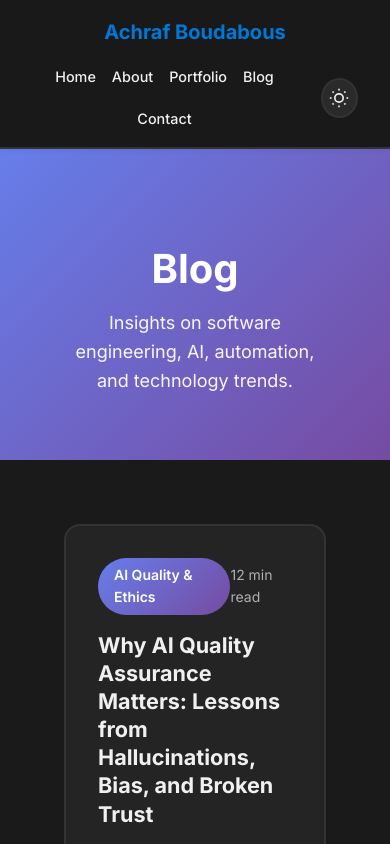
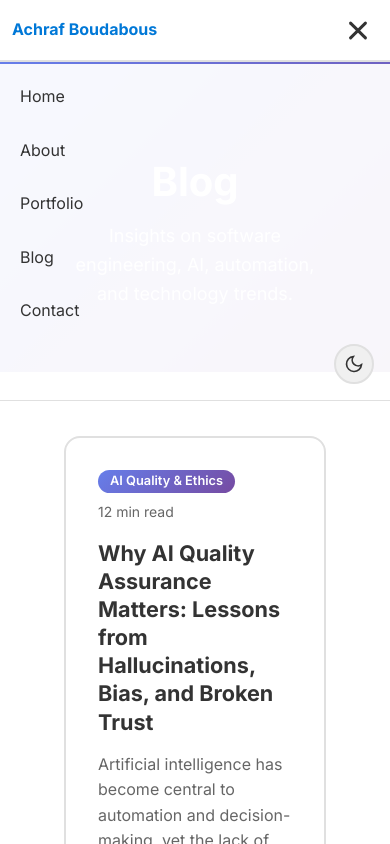
Before and after one commit to AchrafBoudabous/achraf-portfolio, a Next.js app: page /blog in a window 390 px wide. Both pictures are taken after a click on the button "Toggle navigation". Shown: the top 844 px of the page. Built offline with nearby package versions, Linux system fonts and the light colour scheme.

Commit message:
Fix responsive navbar and improve blog category styling

```diff
--- a/src/app/blog/blog.module.css
+++ b/src/app/blog/blog.module.css
@@ -75,24 +75,34 @@
 
 .cardHeader {
   display: flex;
+  align-items: center;
   justify-content: space-between;
-  align-items: center;
+  gap: .75rem;
   margin-bottom: 1rem;
+  flex-wrap: wrap;
 }
 
 .category {
-  display: inline-block;
+  display: inline-flex;
+  align-items: center;
   background: var(--gradient-primary);
   color: white;
-  padding: 0.4rem 1rem;
-  border-radius: 2rem;
-  font-size: 0.875rem;
+  padding: .35rem .9rem;
+  border-radius: 999px;
+  font-size: .85rem;
   font-weight: 600;
+  line-height: 1;
+  max-width: 100%;
+  white-space: nowrap;
+  overflow: hidden;
+  text-overflow: ellipsis;
 }
 
 .readTime {
-  font-size: 0.875rem;
+  font-size: .875rem;
   color: var(--text-secondary);
+  white-space: nowrap;
+  flex-shrink: 0;
 }
 
 .postTitle {
@@ -176,3 +186,15 @@
   padding-left: 1.25rem;
   margin: 0.5rem 0 1rem;
 }
+
+@media (max-width: 480px) {
+  .cardHeader {
+    flex-direction: column;
+    align-items: flex-start;
+    gap: .5rem;
+  }
+  .category {
+    font-size: .8rem;
+    padding: .3rem .75rem;
+  }
+}
--- a/src/app/portfolio/portfolio.module.css
+++ b/src/app/portfolio/portfolio.module.css
@@ -159,7 +159,6 @@
   box-shadow: 0 4px 8px rgba(0, 120, 215, 0.3);
 }
 
-/* Floating Contact Card */
 .floatingCard {
   position: fixed;
   bottom: 2rem;
--- a/src/components/Navigation.jsx
+++ b/src/components/Navigation.jsx
@@ -1,15 +1,24 @@
+'use client';
+
+import { useState } from 'react';
 import Link from 'next/link';
 import ThemeToggle from './ThemeToggle';
 import styles from '../styles/Navigation.module.css';
 
 export default function Navigation() {
+  const [open, setOpen] = useState(false);
+  const toggle = () => setOpen(v => !v);
+  const closeMenu = () => setOpen(false);
+
   return (
     <nav className={styles.nav}>
       <div className={styles.container}>
-        <Link href="/" className={styles.logo}>
+        <Link href="/" className={styles.logo} onClick={closeMenu}>
           Achraf Boudabous
         </Link>
-        <div className={styles.navRight}>
+
+        {/* Desktop cluster */}
+        <div className={styles.right}>
           <ul className={styles.navLinks}>
             <li><Link href="/">Home</Link></li>
             <li><Link href="/about">About</Link></li>
@@ -19,6 +28,39 @@
           </ul>
           <ThemeToggle />
         </div>
+
+        {/* Mobile hamburger */}
+        <button
+          className={`${styles.menuButton} ${open ? styles.open : ''}`}
+          aria-label="Toggle navigation"
+          aria-expanded={open}
+          aria-controls="mobile-menu"
+          onClick={toggle}
+        >
+          <div className={styles.hamburger} aria-hidden>
+            <span />
+            <span />
+            <span />
+          </div>
+        </button>
+      </div>
+
+      {/* Mobile drawer */}
+      <div
+        id="mobile-menu"
+        className={styles.mobileMenu}
+        data-open={open ? 'true' : 'false'}
+      >
+        <ul className={styles.mobileLinks} onClick={closeMenu}>
+          <li><Link href="/">Home</Link></li>
+          <li><Link href="/about">About</Link></li>
+          <li><Link href="/portfolio">Portfolio</Link></li>
+          <li><Link href="/blog">Blog</Link></li>
+          <li><Link href="/contact">Contact</Link></li>
+        </ul>
+        <div className={styles.mobileExtras}>
+          <ThemeToggle />
+        </div>
       </div>
     </nav>
   );
--- a/src/styles/Navigation.module.css
+++ b/src/styles/Navigation.module.css
@@ -4,32 +4,29 @@
   background: var(--nav-bg);
   backdrop-filter: blur(10px);
   border-bottom: 2px solid var(--border-color);
-  padding: 1rem 0;
   z-index: 100;
-  box-shadow: 0 2px 4px rgba(0, 0, 0, 0.05);
 }
 
 .container {
   max-width: 1200px;
   margin: 0 auto;
-  padding: 0 2rem;
+  padding: 0 1rem;
+  height: 64px;
   display: flex;
+  align-items: center;
   justify-content: space-between;
-  align-items: center;
+  gap: 1rem;
 }
 
 .logo {
-  font-size: 1.25rem;
   font-weight: 700;
   color: var(--azure-blue);
-  transition: opacity 0.3s ease;
+  text-decoration: none;
+  font-size: clamp(1rem, 2.5vw, 1.25rem);
+  white-space: nowrap;
 }
 
-.logo:hover {
-  opacity: 0.8;
-}
-
-.navRight {
+.right {
   display: flex;
   align-items: center;
   gap: 1.5rem;
@@ -37,54 +34,124 @@
 
 .navLinks {
   display: flex;
-  gap: 2rem;
+  gap: 1.25rem;
   list-style: none;
+  margin: 0;
+  padding: 0;
 }
 
 .navLinks a {
   color: var(--text-primary);
   font-weight: 500;
-  transition: color 0.3s ease;
+  text-decoration: none;
   position: relative;
 }
 
 .navLinks a::after {
   content: '';
   position: absolute;
-  bottom: -5px;
+  bottom: -6px;
   left: 0;
   width: 0;
   height: 2px;
   background: var(--azure-blue);
-  transition: width 0.3s ease;
+  transition: width 0.25s ease;
+}
+.navLinks a:hover { color: var(--azure-blue); }
+.navLinks a:hover::after { width: 100%; }
+
+.menuButton {
+  display: none;
+  background: transparent;
+  border: 0;
+  padding: 8px;
+  cursor: pointer;
+  border-radius: 8px;
 }
 
-.navLinks a:hover {
-  color: var(--azure-blue);
+.hamburger {
+  width: 24px;
+  height: 18px;
+  position: relative;
+}
+.hamburger span {
+  position: absolute;
+  left: 0;
+  width: 100%;
+  height: 3px;
+  background: var(--text-primary);
+  border-radius: 3px;
+  transition: transform 0.3s ease, opacity 0.3s ease, top 0.3s ease;
+}
+.hamburger span:nth-child(1) { top: 0; }
+.hamburger span:nth-child(2) { top: 7.5px; }
+.hamburger span:nth-child(3) { top: 15px; }
+
+.open .hamburger span:nth-child(1) {
+  transform: rotate(45deg);
+  top: 7.5px;
+}
+.open .hamburger span:nth-child(2) {
+  opacity: 0;
+}
+.open .hamburger span:nth-child(3) {
+  transform: rotate(-45deg);
+  top: 7.5px;
 }
 
-.navLinks a:hover::after {
-  width: 100%;
+
+.mobileMenu {
+  display: none;
+  position: fixed;
+  top: 64px;
+  left: 0;
+  right: 0;
+  background: var(--nav-bg);
+  border-bottom: 1px solid var(--border-color);
+  transform: translateY(-8px);
+  opacity: 0;
+  pointer-events: none;
+  transition: transform 0.2s ease, opacity 0.2s ease;
+  padding: 0.75rem 1rem 1rem;
+}
+.mobileMenu[data-open="true"] {
+  display: block;
+  transform: translateY(0);
+  opacity: 1;
+  pointer-events: auto;
 }
 
-@media (max-width: 768px) {
+.mobileLinks {
+  list-style: none;
+  margin: 0;
+  padding: 0;
+}
+.mobileLinks li + li { margin-top: 0.75rem; }
+.mobileLinks a {
+  display: block;
+  width: 100%;
+  padding: 0.5rem 0.25rem;
+  font-size: 1rem;
+  color: var(--text-primary);
+  text-decoration: none;
+}
+.mobileLinks a:hover { color: var(--azure-blue); }
+
+.mobileExtras {
+  margin-top: 0.75rem;
+  display: flex;
+  justify-content: flex-end;
+}
+
+@media (max-width: 900px) {
+  .right { display: none; }
+  .menuButton { display: inline-flex; }
   .container {
-    flex-direction: column;
-    gap: 1rem;
-  }
-
-  .navRight {
-    width: 100%;
-    justify-content: space-between;
-  }
-
-  .navLinks {
-    gap: 1rem;
-    flex-wrap: wrap;
-    justify-content: center;
-  }
-
-  .navLinks a {
-    font-size: 0.9rem;
+    height: 60px;
+    padding: 0 0.75rem;
   }
 }
+
+@media (max-width: 380px) {
+  .logo { font-size: 0.95rem; }
+}
```
